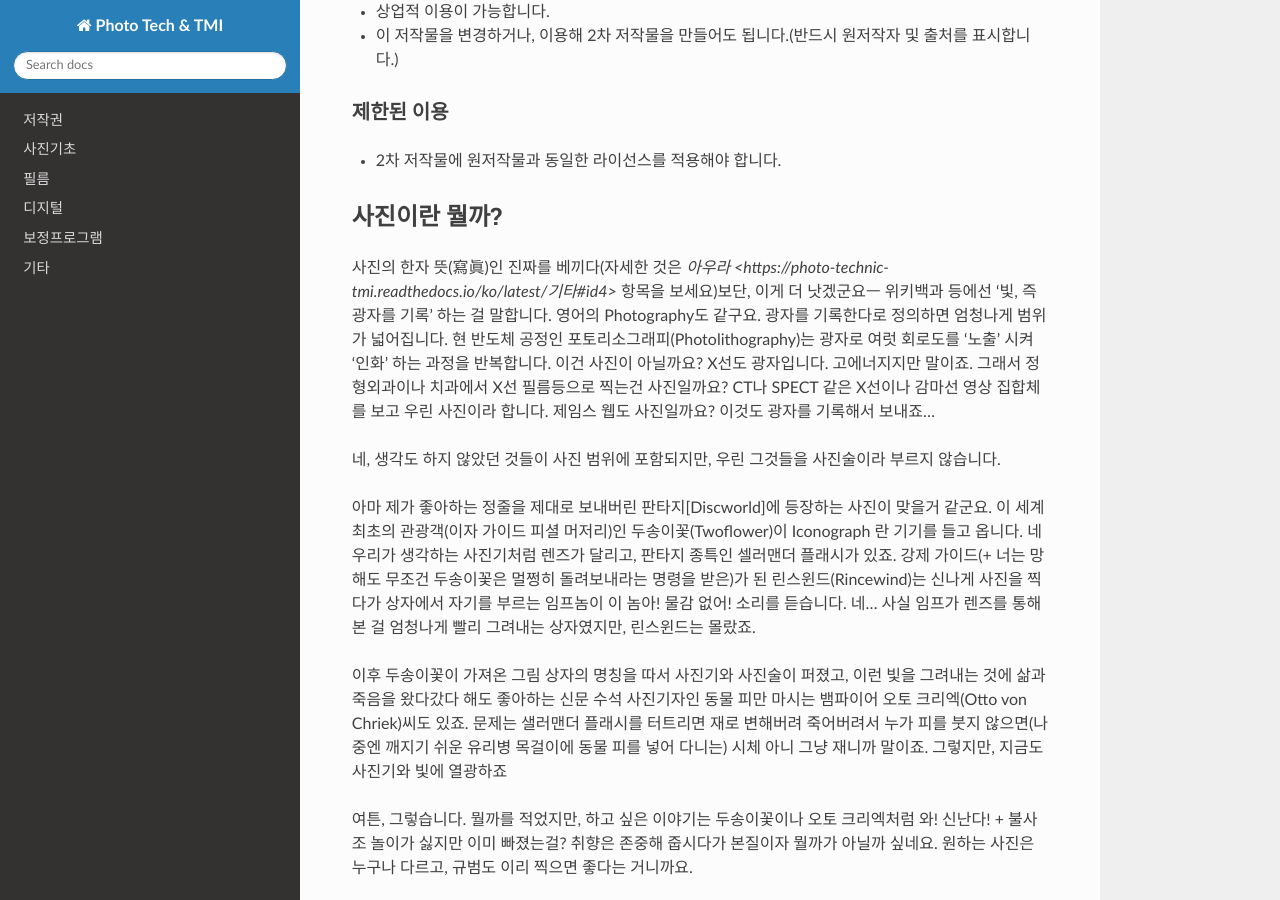
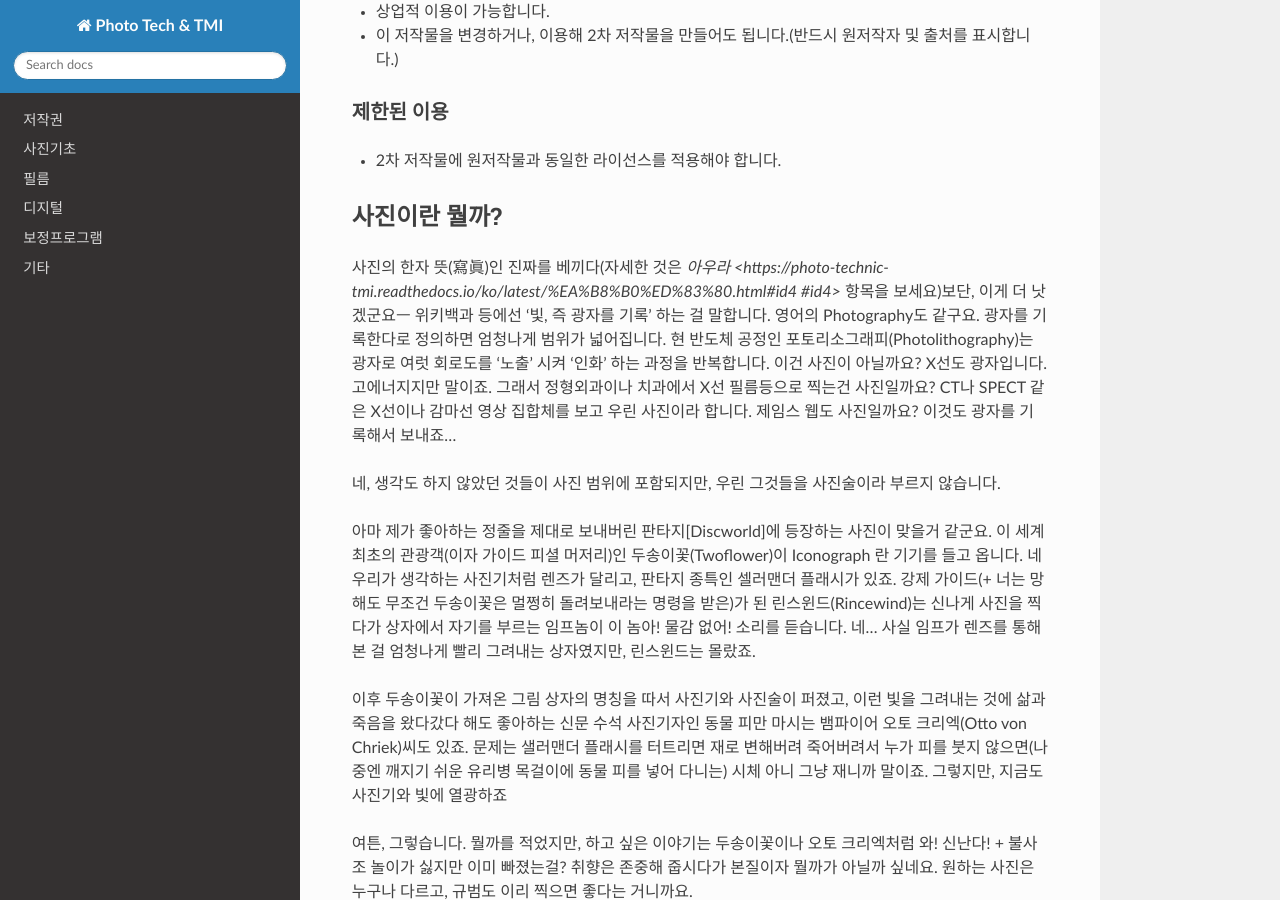
Before and after one commit to readingsnail/readthedocs-photo, a Sphinx documentation site: the page built from docs/source/index.rst, in a window 1280 px wide and 900 px high, scrolled down 780 px. Built offline with Sphinx 7.4.7 and the Read the Docs theme 3.1.0, drawn with Linux system fonts in a browser that asks for light colours.

Commit message:
index.rst 업데이트

```diff
--- a/docs/source/index.rst
+++ b/docs/source/index.rst
@@ -34,7 +34,8 @@
 
 사진이란 뭘까?
 -----------
-사진의 한자 뜻(寫眞)인 진짜를 베끼다(자세한 것은 `아우라 <https://photo-technic-tmi.readthedocs.io/ko/latest/기타#id4>` 항목을 보세요)보단, 이게 더 낫겠군요ㅡ 위키백과 등에선 ‘빛, 즉 광자를 기록’ 하는 걸 말합니다. 영어의 Photography도 같구요. 광자를 기록한다로 정의하면 엄청나게 범위가 넓어집니다. 현 반도체 공정인 포토리소그래피(Photolithography)는 광자로 여럿 회로도를 ‘노출’ 시켜 ‘인화’ 하는 과정을 반복합니다. 이건 사진이 아닐까요? X선도 광자입니다. 고에너지지만 말이죠. 그래서 정형외과이나 치과에서 X선 필름등으로 찍는건 사진일까요? CT나 SPECT 같은 X선이나 감마선 영상 집합체를 보고 우린 사진이라 합니다. 제임스 웹도 사진일까요? 이것도 광자를 기록해서 보내죠...
+사진의 한자 뜻(寫眞)인 진짜를 베끼다(자세한 것은 `아우라  <https://photo-technic-tmi.readthedocs.io/ko/latest/%EA%B8%B0%ED%83%80.html#id4
+#id4>` 항목을 보세요)보단, 이게 더 낫겠군요ㅡ 위키백과 등에선 ‘빛, 즉 광자를 기록’ 하는 걸 말합니다. 영어의 Photography도 같구요. 광자를 기록한다로 정의하면 엄청나게 범위가 넓어집니다. 현 반도체 공정인 포토리소그래피(Photolithography)는 광자로 여럿 회로도를 ‘노출’ 시켜 ‘인화’ 하는 과정을 반복합니다. 이건 사진이 아닐까요? X선도 광자입니다. 고에너지지만 말이죠. 그래서 정형외과이나 치과에서 X선 필름등으로 찍는건 사진일까요? CT나 SPECT 같은 X선이나 감마선 영상 집합체를 보고 우린 사진이라 합니다. 제임스 웹도 사진일까요? 이것도 광자를 기록해서 보내죠...
 
 네, 생각도 하지 않았던 것들이 사진 범위에 포함되지만, 우린 그것들을 사진술이라 부르지 않습니다.
 
```
